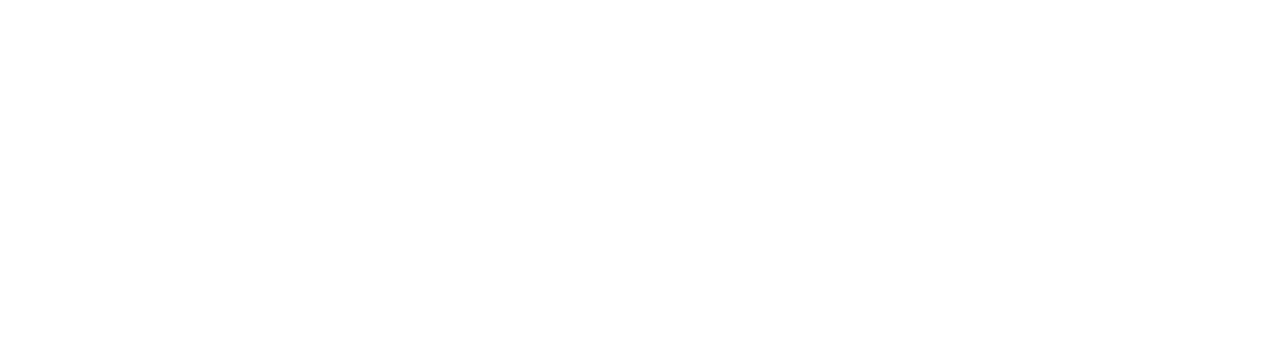
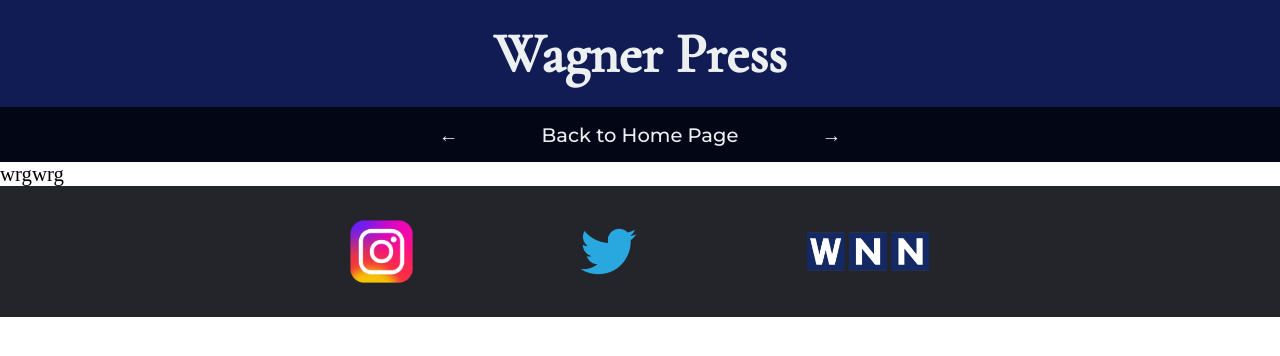
Before and after one commit to xen-py/wpwnews, a plain HTML site: page sports.html in a window 1280 px wide. Drawn offline with nearby package versions, Linux system fonts and the light colour scheme.

Commit message:
Add files via upload

```diff
--- a/sports.html
+++ b/sports.html
@@ -4,9 +4,57 @@
     <meta charset="UTF-8">
     <meta http-equiv="X-UA-Compatible" content="IE=edge">
     <meta name="viewport" content="width=device-width, initial-scale=1.0">
+    <META HTTP-EQUIV="CACHE-CONTROL" CONTENT="NO-CACHE">
+    <META HTTP-EQUIV="EXPIRES" CONTENT="Mon, 22 Jul 2002 11:12:01 GMT">
     <title>Document</title>
+    <link rel="stylesheet" href="article.css?refreshcss=1" type="text/css">
+    <link rel="stylesheet" href="my_styles.css?refreshcss=3" type="text/css">
+
  </head>
- <body>
 
- </body>
+    <body>
+
+
+        <div>
+            <header>
+                <h1>Wagner Press</h1>
+            </header>
+        </div>
+
+        <div>
+            <header id="head2">
+                <nav class="nav-links">
+                    <a href="#">&leftarrow;</a>
+                    <a href="index.html">Back to Home Page</a>
+                    <a href="#">&rightarrow;</a>
+                </nav>
+            </header>
+        </div>
+
+
+        <div id="content">
+            <div id="article-main">
+                    wrgwrg
+            </div>
+        </div>
+
+
+        <div>
+            <footer>
+                <table>
+                    <td>
+                        <th>
+                            <nav class="socials">
+                                <ul>
+                                    <li><a href="https://www.instagram.com/wagnerwarriors/?hl=en" target="_blank"><img id="icon"src="images/iconIG.png" alt="instagram icon"></a></li>
+                                    <li><a href="https://twitter.com/WagnerWarriors" target="_blank"><img id="icon" src="images/iconTW.png" alt="twitter icon"></a></li>
+                                    <li><a href="https://www.youtube.com/c/WagnerNewsNetwork" target="_blank"><img id="wnn" src="images/iconWNN.png" alt="Wagner News Network Icon"></a></li>
+                                </ul>
+                            </nav>
+                        </th>
+                    </td>
+                </table>
+            </footer>
+        </div>
+    </body>
  </html>
```
